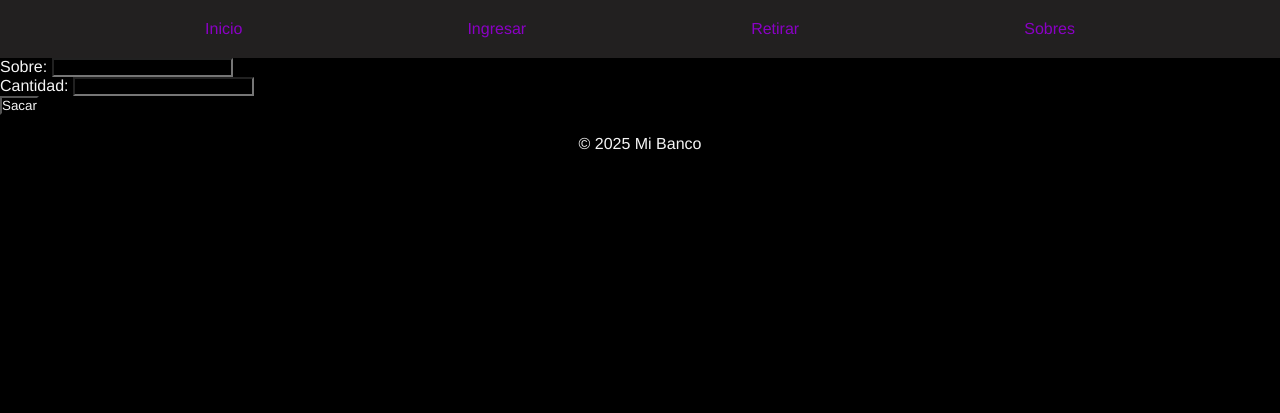
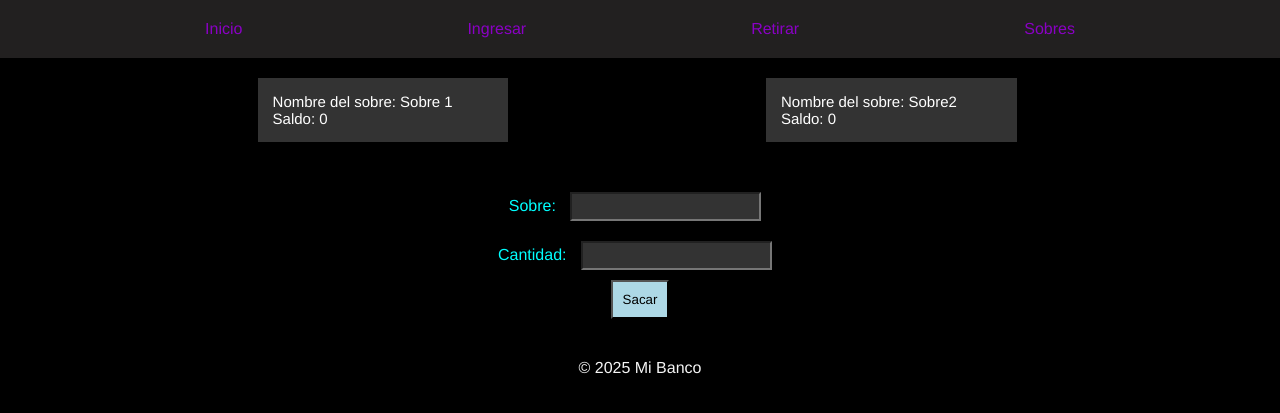
Before and after one commit to JEX2009/BancoConDjango, a Django app: page /retirar/ in a window 1280 px wide. Shown: the top 413 px of the page. Run offline with Django 5.2, Linux system fonts and the light colour scheme; data comes from the database, SQL or seed files in the repository.

Commit message:
Se termina con los estilos de retiro

```diff
--- a/bancoV2/menu/static/css/styles.css
+++ b/bancoV2/menu/static/css/styles.css
@@ -156,3 +156,54 @@ footer {
 }
 
 /* Estilos de retirar */
+
+.presentacionRetiro{
+    height: auto;
+    margin: 10px;
+    width: 98%;
+    display: flex;
+    flex-direction:row;
+    justify-content: space-evenly;
+}
+
+.presentacionRetiro p{
+    padding: 15px;
+    background-color: #333333;
+    color: white;
+    text-align: start;
+    margin: 0px;
+    font-size: 15px;
+}
+
+.presentacionRetiroHijo{
+    width: 20%;
+    margin: 10px;
+    background-color: #333333;
+    color: white;
+}
+
+.retiro{
+    height: auto;
+    flex-direction: column;
+    padding: 20px;
+    text-align: center;
+}
+
+.retiro input{
+    padding: 5px;
+    margin: 10px;
+    background-color: #333333;
+    color: whitesmoke;
+}
+
+.retiro button{
+    padding: 10px;
+    background-color: #ADD8E6;
+    color: black;
+}
+
+.retiro label{
+    color: #00FFFF;
+}
+
+/* Estilos de sobres */
--- a/bancoV2/menu/templates/retirar/retirar.html
+++ b/bancoV2/menu/templates/retirar/retirar.html
@@ -3,14 +3,29 @@
 {% block content %}
 
 {% if sobres %}
+<div class="presentacionRetiro">
+    {% for sobre in sobres %}
+    <div class="presentacionRetiroHijo">
+        <p>
+            Nombre del sobre:
+            {{ sobre.nombre }} <br>
+            Saldo:
+            {{ sobre.saldo }}
+        </p>
+    </div>
+
+    {% endfor %}
+</div>
+<div class="retiro">
     <form action="{% url 'retirarConfirmacion' %}" method="post">
         {% csrf_token %}
         {{forms}}
         <button type="submit">Sacar</button>
     </form>
+</div>
 {% else %}
-
+<div class="faltaIngreso">
     <h1>No hay ningun sobre del que retirar</h1>
-
+</div>
 {% endif %}
 {% endblock %}
--- a/bancoV2/menu/views.py
+++ b/bancoV2/menu/views.py
@@ -23,15 +23,20 @@ def retirar(request):
     })
 
 def retirarConfirmacion(request):
-        sobreRetirar= request.POST['sobre'].strip()
+        sobreRetirar= request.POST['sobre'].strip().capitalize()
         sobreBuscado = sobreModels.objects.get(nombre=sobreRetirar)
         retiro = int(request.POST['cantidad'])
+        seLogro = False
         if sobreBuscado.saldo >= retiro :
             sobreBuscado.saldo -= retiro
             sobreBuscado.save()
-            return HttpResponse("Se retiraron %d, el saldo restante es %d <br> <a href='/'>Salir</a>" % (retiro,sobreBuscado.saldo))
-        else:
-            return HttpResponse("Saldo insuficiente<br> <a href='/'>Salir</a>")
+            seLogro= True
+
+        return render(request, 'retirar/confirmacion.html',{
+            "seLogro":seLogro,
+            "retiro":retiro,
+            "sobre":sobreBuscado
+        })
 
 def sobres(request):
     sobresDB = sobreModels.objects.all()
@@ -45,14 +50,15 @@ def formCrearSobre(request):
 
 def guardarNuevo(request):
     if request.method == 'POST':
+        nombreStr = request.POST["nombre"].strip().capitalize()
         sobreModels.objects.create(
-            nombre=request.POST["nombre"]
+            nombre=nombreStr
             ,saldo=request.POST["saldo"]
             ,limite=request.POST["limite"]
             ,porcentaje=request.POST["porcentaje"])
         return render(request, 'sobres/confirmacion.html')
     else:
-        return HttpResponse("Acceso no permitido directamente.")
+        return render(request, 'sobres/confirmacion.html')
 
 def obtencionId(request, sobre_id):
     if request.method == 'POST':
@@ -72,19 +78,19 @@ def guardarSobre(request,id):
         Datos.append(request.POST.get(valor))
     Datos.pop(0)
     sobre = sobreModels.objects.get(id=id)
-
-    sobre.nombre= Datos[0]
+    nombre =Datos[0].strip().capitalize()
+    sobre.nombre= nombre
     sobre.saldo = Datos[1]
     sobre.limite= Datos[2]
     sobre.porcentaje= Datos[3]
 
     sobre.save()
-    return HttpResponse("Se han realizado los cambio de forma satisfactoria <br> <a href='/'>Salir</a>")
+    return render(request, 'sobres/confirmacion.html')
 
 def sobresEliminar(request,id):
     sobre = sobreModels.objects.get(id=id)
     sobre.delete()
-    return HttpResponse("Se han realizado los cambio de forma satisfactoria <br> <a href='/'>Salir</a>")
+    return render(request, 'sobres/confirmacion.html')
 
 def ingresar(request):
     sobreLleno = []
```
Also changed, not shown: bancoV2/menu/templates/retirar/confirmacion.html (added, +13 -0 lines), bancoV2/db.sqlite3. Lines whose indentation alone changed are shown as unchanged.
